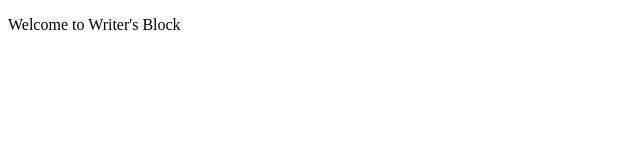
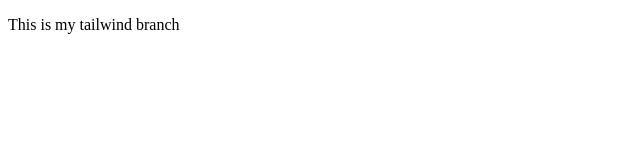
Before and after one commit to jordaz14/note-taking-react-app, a React (Vite) app in the folder client/: page / in a window 1280 px wide. Shown: the top 160 px of the page, without its empty margins (0-640 px from the left). Built offline with nearby package versions, Linux system fonts and the light colour scheme.

Commit message:
Change text on tailwind branch

```diff
--- a/client/src/App.tsx
+++ b/client/src/App.tsx
@@ -2,7 +2,7 @@ function App() {
   return (
     <>
       <div>
-        <p>Welcome to Writer's Block</p>
+        <p>This is my tailwind branch</p>
       </div>
     </>
   );
```
